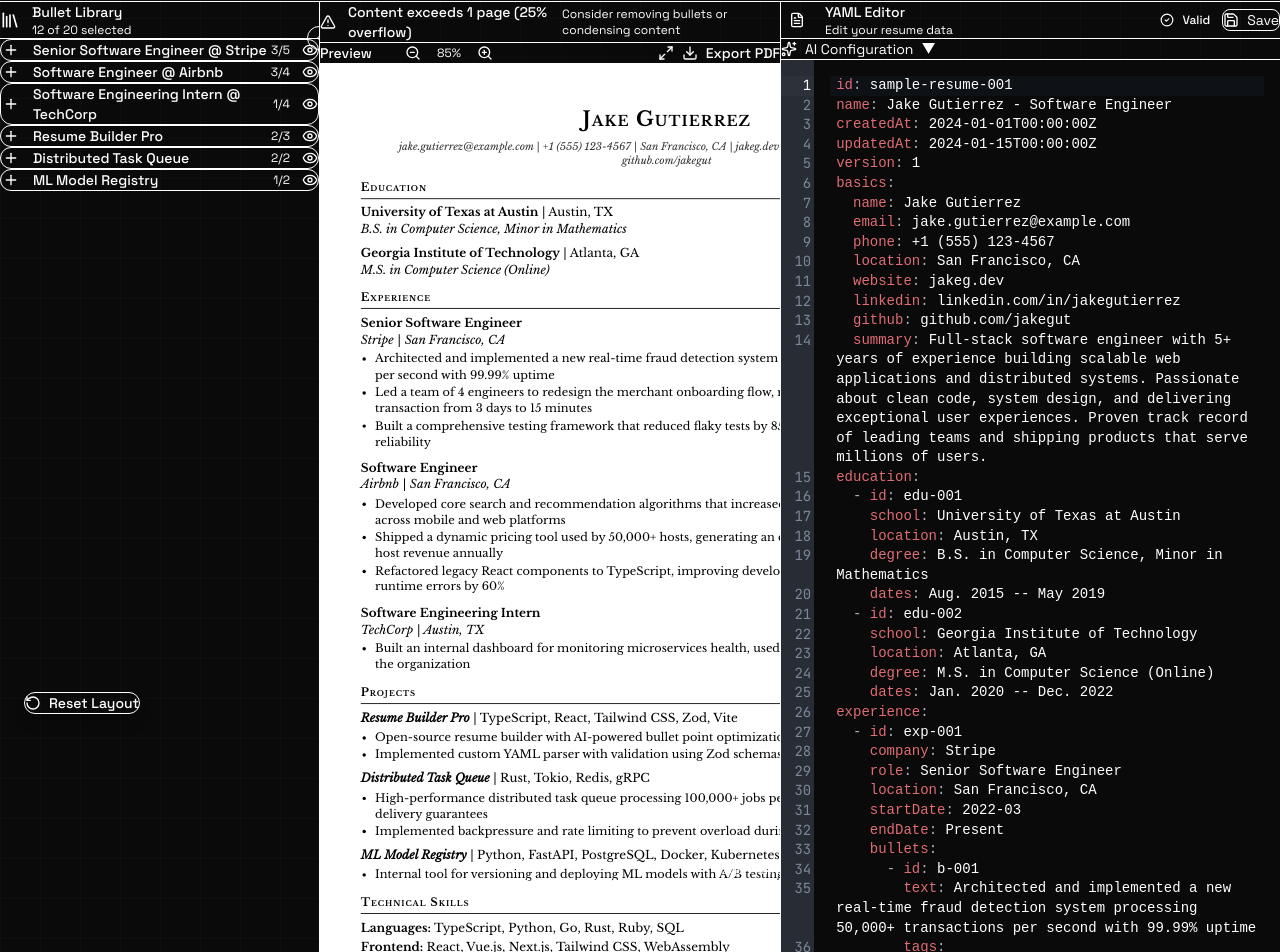
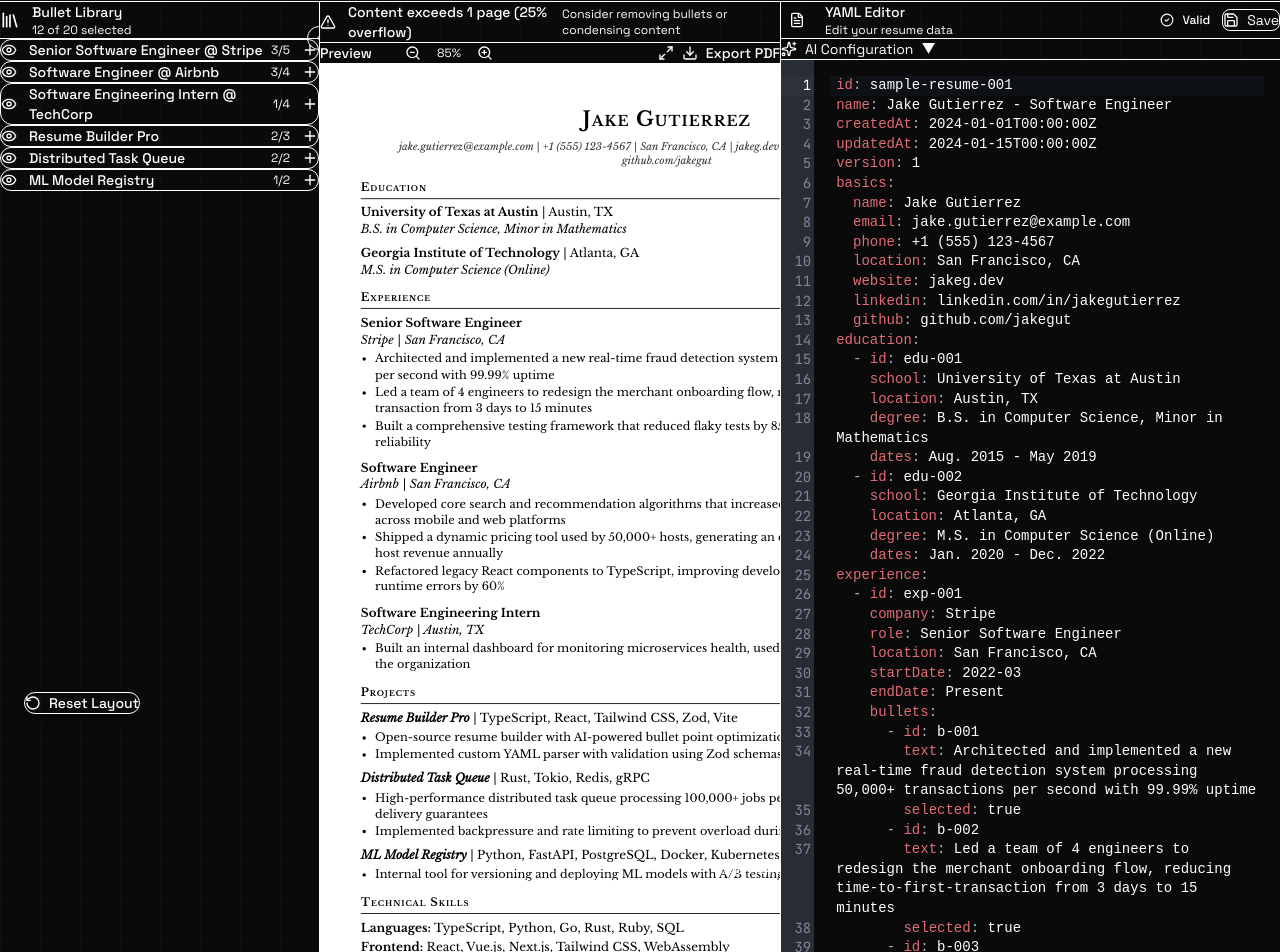
Before and after one commit to Aureliusf/ResumeQuiver, a React (Vite) app: page / in a window 1280 px wide. Shown: the part 62-1014 px from the top of the page. Built offline with nearby package versions, Linux system fonts and the light colour scheme; what @react-pdf/renderer would draw is missing.

Commit message:
Trimmed yaml sample. swapped buttons in the resume sections

```diff
--- a/src/components/layout/floating-sidebar.tsx
+++ b/src/components/layout/floating-sidebar.tsx
@@ -115,40 +115,14 @@
               >
                 {/* Section Header */}
                 <div className="w-full flex items-center justify-between p-4 hover:bg-df-elevated transition-fluid">
-                  <button
-                    onClick={() => setActiveSection(isExpanded ? null : section.id)}
-                    className="flex items-center gap-3 flex-1 text-left"
-                  >
-                    {/* Expand/Collapse Button with +/- animation */}
-                    <div className="relative w-5 h-5 flex items-center justify-center flex-shrink-0">
-                      <Plus
-                        className={`w-4 h-4 text-df-text-secondary absolute transition-all duration-300 ${
-                          isExpanded ? 'rotate-90 opacity-0' : 'rotate-0 opacity-100'
-                        }`}
-                      />
-                      <Minus
-                        className={`w-4 h-4 text-df-accent-cyan absolute transition-all duration-300 ${
-                          isExpanded ? 'rotate-0 opacity-100' : '-rotate-90 opacity-0'
-                        }`}
-                      />
-                    </div>
-                    <span className={`text-sm font-medium text-left pr-3 flex-1 break-words ${
-                      isVisible ? 'text-df-text' : 'text-df-text-secondary'
-                    }`}>
-                      {section.title}
-                    </span>
-                  </button>
-                  <div className="flex items-center gap-3 flex-shrink-0">
-                    <span className="text-xs text-df-text-muted whitespace-nowrap">
-                      {selectedInSection.length}/{section.bullets.length}
-                    </span>
+                  <div className="flex items-center gap-3 flex-1">
                     {/* Show/Hide Section Button */}
                     <button
                       onClick={(e) => {
                         e.stopPropagation();
                         toggleSectionVisibility(section.id);
                       }}
-                      className="p-1.5 rounded-lg hover:bg-df-elevated-2 transition-fluid"
+                      className="p-1.5 rounded-lg hover:bg-df-elevated-2 transition-fluid flex-shrink-0"
                       title={isVisible ? 'Hide from resume' : 'Show in resume'}
                     >
                       {isVisible ? (
@@ -156,6 +130,35 @@
                       ) : (
                         <EyeOff className="w-4 h-4 text-df-text-muted" />
                       )}
+                    </button>
+                    <span className={`text-sm font-medium text-left pr-3 flex-1 break-words ${
+                      isVisible ? 'text-df-text' : 'text-df-text-secondary'
+                    }`}>
+                      {section.title}
+                    </span>
+                  </div>
+                  <div className="flex items-center gap-3 flex-shrink-0">
+                    <span className="text-xs text-df-text-muted whitespace-nowrap">
+                      {selectedInSection.length}/{section.bullets.length}
+                    </span>
+                    {/* Expand/Collapse Button */}
+                    <button
+                      onClick={() => setActiveSection(isExpanded ? null : section.id)}
+                      className="p-1.5 rounded-lg hover:bg-df-elevated-2 transition-fluid"
+                      title={isExpanded ? 'Collapse section' : 'Expand section'}
+                    >
+                      <div className="relative w-4 h-4 flex items-center justify-center">
+                        <Plus
+                          className={`w-4 h-4 text-df-text-secondary absolute transition-all duration-300 ${
+                            isExpanded ? 'rotate-90 opacity-0' : 'rotate-0 opacity-100'
+                          }`}
+                        />
+                        <Minus
+                          className={`w-4 h-4 text-df-accent-cyan absolute transition-all duration-300 ${
+                            isExpanded ? 'rotate-0 opacity-100' : '-rotate-90 opacity-0'
+                          }`}
+                        />
+                      </div>
                     </button>
                   </div>
                 </div>
--- a/src/components/preview/pdf-document.tsx
+++ b/src/components/preview/pdf-document.tsx
@@ -154,7 +154,7 @@
 
     const start = formatDate(startDate);
     const end = endDate === 'Present' ? 'Present' : formatDate(endDate);
-    return `${start} -- ${end}`;
+    return `${start} - ${end}`;
   };
 
   return (
--- a/src/data/sample-resume.ts
+++ b/src/data/sample-resume.ts
@@ -19,7 +19,6 @@
     website: 'jakeg.dev',
     linkedin: 'linkedin.com/in/jakegutierrez',
     github: 'github.com/jakegut',
-    summary: 'Full-stack software engineer with 5+ years of experience building scalable web applications and distributed systems. Passionate about clean code, system design, and delivering exceptional user experiences. Proven track record of leading teams and shipping products that serve millions of users.',
   },
 
   education: [
@@ -28,14 +27,14 @@
       school: 'University of Texas at Austin',
       location: 'Austin, TX',
       degree: 'B.S. in Computer Science, Minor in Mathematics',
-      dates: 'Aug. 2015 -- May 2019',
+      dates: 'Aug. 2015 - May 2019',
     },
     {
       id: 'edu-002',
       school: 'Georgia Institute of Technology',
       location: 'Atlanta, GA',
       degree: 'M.S. in Computer Science (Online)',
-      dates: 'Jan. 2020 -- Dec. 2022',
+      dates: 'Jan. 2020 - Dec. 2022',
     },
   ],
 
@@ -51,31 +50,26 @@
         {
           id: 'b-001',
           text: 'Architected and implemented a new real-time fraud detection system processing 50,000+ transactions per second with 99.99% uptime',
-          tags: ['backend', 'fraud-detection', 'real-time', 'scala'],
           selected: true,
         },
         {
           id: 'b-002',
           text: 'Led a team of 4 engineers to redesign the merchant onboarding flow, reducing time-to-first-transaction from 3 days to 15 minutes',
-          tags: ['leadership', 'product', 'ux', 'typescript'],
           selected: true,
         },
         {
           id: 'b-003',
           text: 'Built a comprehensive testing framework that reduced flaky tests by 85% and improved CI/CD pipeline reliability',
-          tags: ['testing', 'devops', 'ci-cd', 'ruby'],
           selected: true,
         },
         {
           id: 'b-004',
           text: 'Optimized database queries and caching strategies, reducing API latency by 40% for high-traffic endpoints',
-          tags: ['performance', 'optimization', 'postgresql', 'redis'],
           selected: false,
         },
         {
           id: 'b-005',
           text: 'Mentored 3 junior engineers, conducting weekly code reviews and pair programming sessions to accelerate their growth',
-          tags: ['mentorship', 'code-review', 'team-growth'],
           selected: false,
         },
       ],
@@ -91,25 +85,21 @@
         {
           id: 'b-006',
           text: 'Developed core search and recommendation algorithms that increased booking conversion by 12% across mobile and web platforms',
-          tags: ['machine-learning', 'search', 'recommendation', 'python'],
           selected: true,
         },
         {
           id: 'b-007',
           text: 'Shipped a dynamic pricing tool used by 50,000+ hosts, generating an estimated $200M in additional host revenue annually',
-          tags: ['product', 'pricing', 'data-pipelines', 'spark'],
           selected: true,
         },
         {
           id: 'b-008',
           text: 'Refactored legacy React components to TypeScript, improving developer productivity and reducing runtime errors by 60%',
-          tags: ['frontend', 'typescript', 'react', 'refactoring'],
           selected: true,
         },
         {
           id: 'b-009',
           text: 'Collaborated with design and product teams to launch the Experiences marketplace, reaching $1B in bookings within first year',
-          tags: ['collaboration', 'marketplace', 'growth'],
           selected: false,
         },
       ],
@@ -125,25 +115,21 @@
         {
           id: 'b-010',
           text: 'Built an internal dashboard for monitoring microservices health, used daily by 100+ engineers across the organization',
-          tags: ['internship', 'dashboard', 'monitoring', 'vue-js'],
           selected: true,
         },
         {
           id: 'b-011',
           text: 'Implemented automated alerting system that reduced mean-time-to-detection for critical incidents from 15 minutes to 30 seconds',
-          tags: ['devops', 'alerting', 'incident-response', 'go'],
           selected: false,
         },
         {
           id: 'b-012',
           text: 'Developed RESTful APIs for internal tooling using Go, serving 10,000+ requests per day with 99.9% uptime',
-          tags: ['api', 'backend', 'go', 'performance'],
           selected: false,
         },
         {
           id: 'b-013',
           text: 'Created comprehensive documentation and onboarding guide for new interns, reducing ramp-up time by 50%',
-          tags: ['documentation', 'onboarding', 'internship'],
           selected: false,
         },
       ],
@@ -162,19 +148,16 @@
         {
           id: 'pb-001',
           text: 'Open-source resume builder with AI-powered bullet point optimization and real-time preview',
-          tags: ['open-source', 'ai', 'resume'],
           selected: true,
         },
         {
           id: 'pb-002',
           text: 'Implemented custom YAML parser with validation using Zod schemas for type-safe data handling',
-          tags: ['parsing', 'validation', 'type-safety'],
           selected: true,
         },
         {
           id: 'pb-003',
           text: 'Achieved 95+ Lighthouse score with optimized bundle size and lazy loading strategies',
-          tags: ['performance', 'optimization', 'lighthouse'],
           selected: false,
         },
       ],
@@ -190,13 +173,11 @@
         {
           id: 'pb-004',
           text: 'High-performance distributed task queue processing 100,000+ jobs per second with at-least-once delivery guarantees',
-          tags: ['distributed-systems', 'performance', 'rust'],
           selected: true,
         },
         {
           id: 'pb-005',
           text: 'Implemented backpressure and rate limiting to prevent overload during traffic spikes',
-          tags: ['backpressure', 'rate-limiting', 'reliability'],
           selected: true,
         },
       ],
@@ -212,13 +193,11 @@
         {
           id: 'pb-006',
           text: 'Internal tool for versioning and deploying ML models with A/B testing and rollback capabilities',
-          tags: ['mlops', 'versioning', 'deployment'],
           selected: true,
         },
         {
           id: 'pb-007',
           text: 'Integrated with existing CI/CD pipeline to enable automated model deployment on merge',
-          tags: ['ci-cd', 'automation', 'integration'],
           selected: false,
         },
       ],
```
